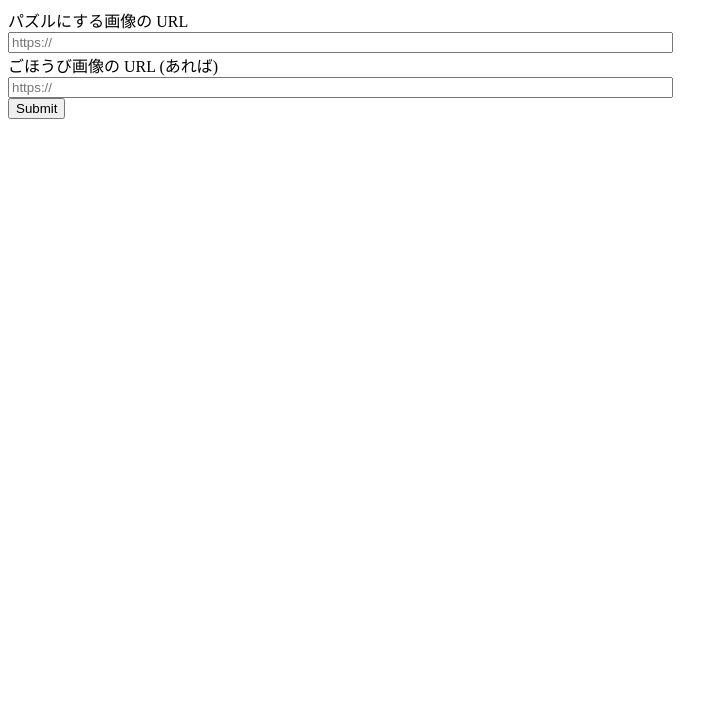
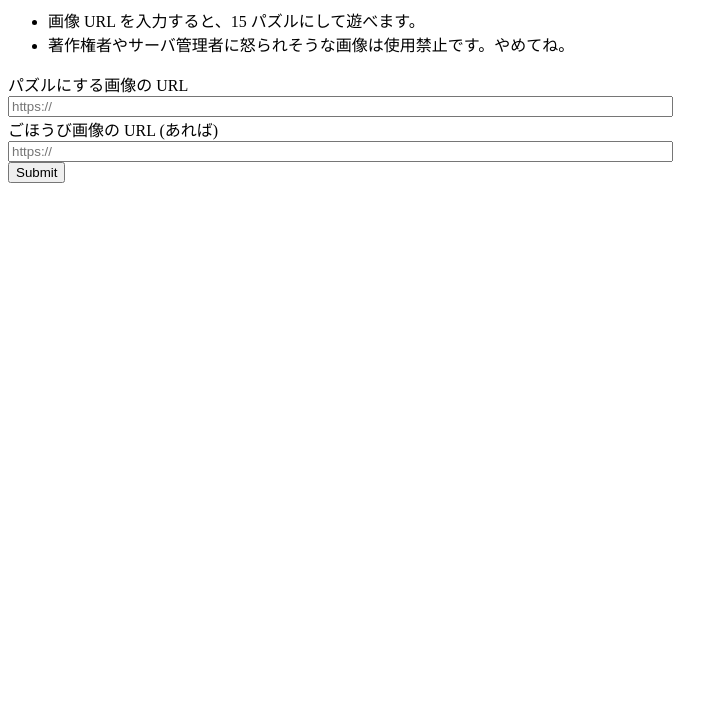
Before and after one commit to afunai/npuzzlemaker, a plain HTML site: page index.html in a window 1280 px wide. Shown: the part 81-800 px from the top of the page, without its empty margins (0-728 px from the left). Drawn offline with Linux system fonts and the light colour scheme.

Commit message:
add notes

```diff
--- a/index.html
+++ b/index.html
@@ -7,6 +7,10 @@
     </head>
     <body>
         <h1>ネットの画像からパズル作るやつ</h1>
+        <ul>
+            <li>画像 URL を入力すると、15 パズルにして遊べます。</li>
+            <li>著作権者やサーバ管理者に怒られそうな画像は使用禁止です。やめてね。</li>
+        </ul>
         <form onsubmit="return makePuzzle();">
             <div>
                 <label for="imageUrl1">パズルにする画像の URL</label>
```
